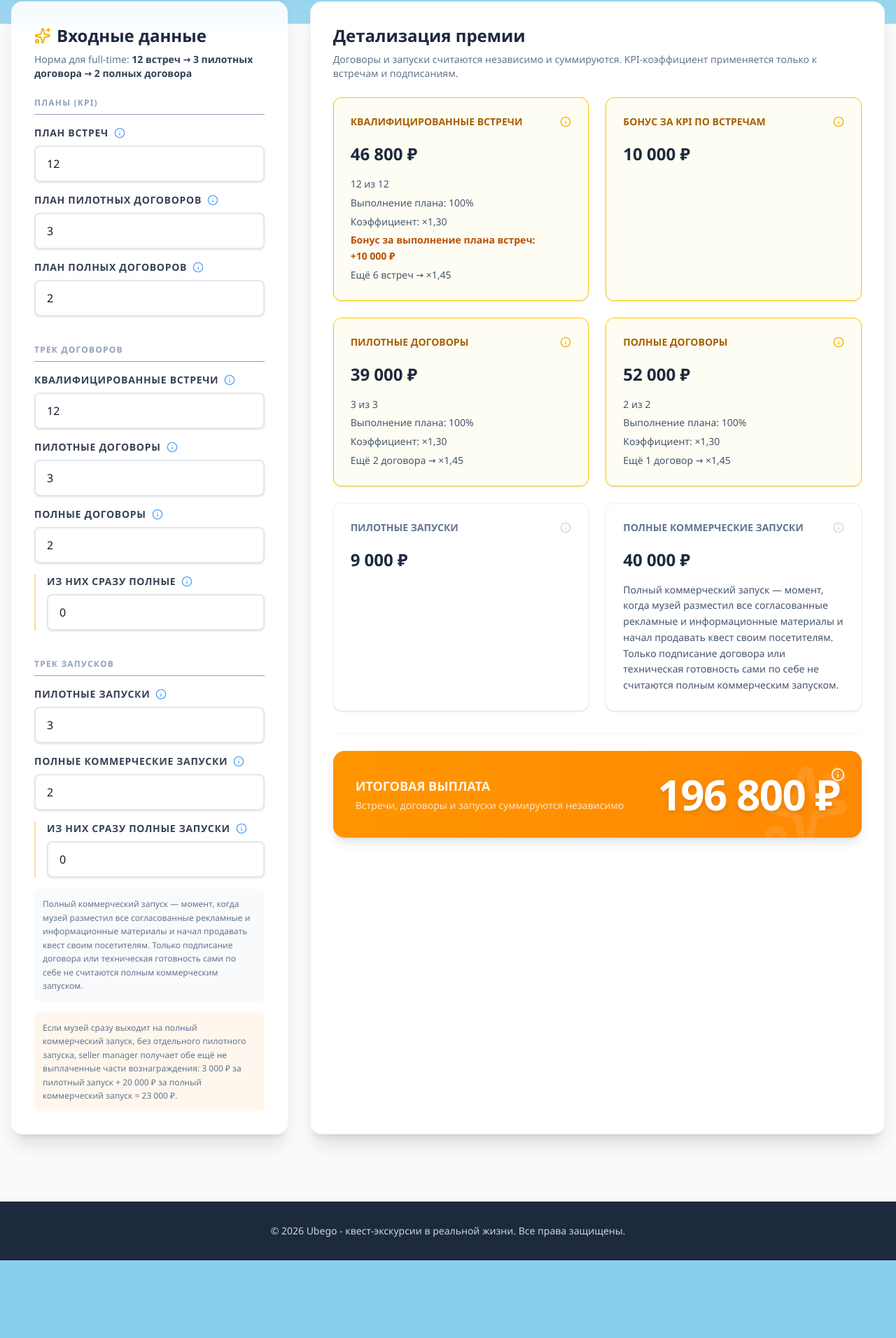
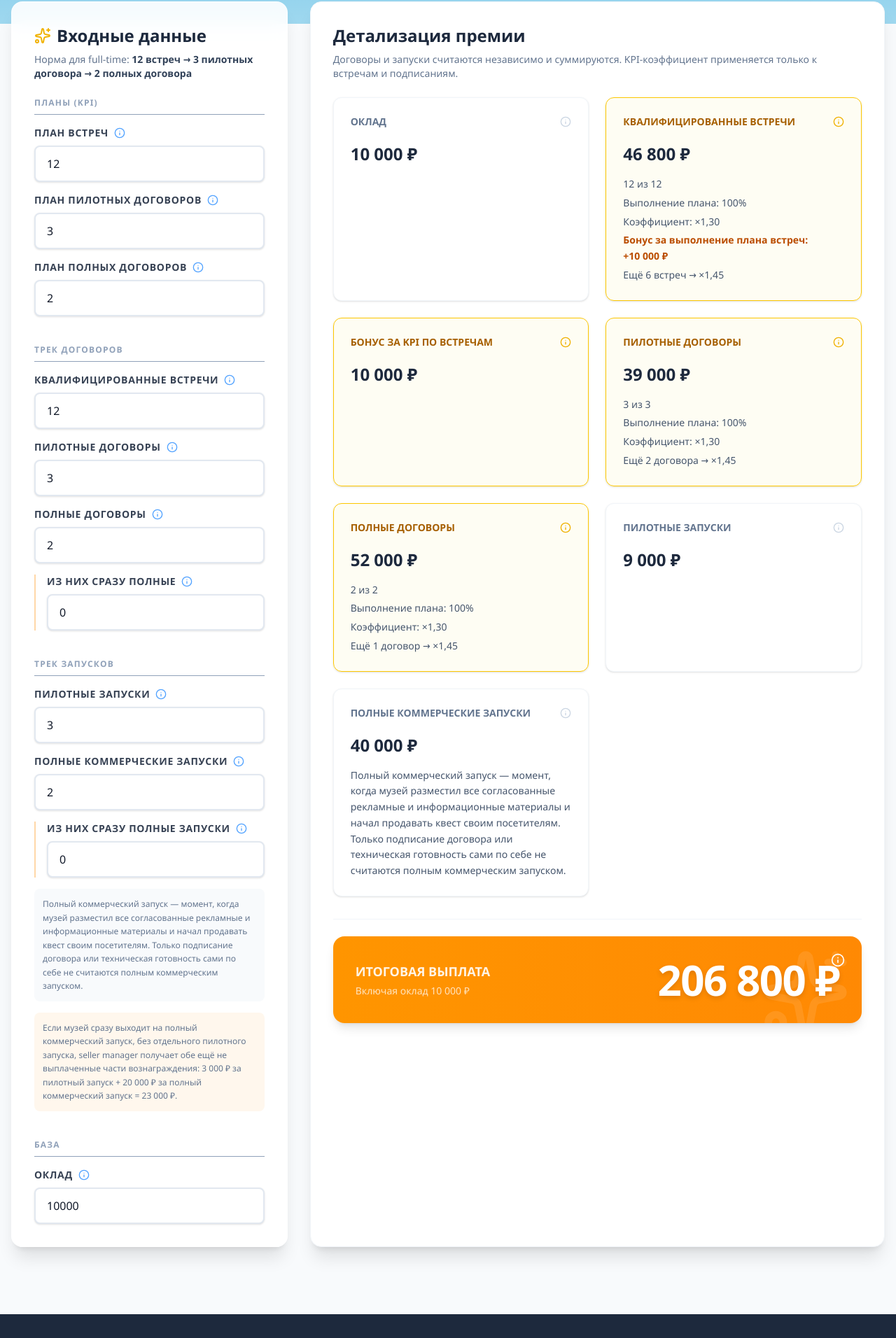
Before and after one commit to ubego/seller-partner-rewards, a Next.js app: page / in a window 1280 px wide. Shown: the part 446-2358 px from the top of the page at 70% size. Before the commit the page ends 2247 px from the top, so only its background shows below. Built offline with nearby package versions, Linux system fonts and the light colour scheme.

Commit message:
feat: add base salary feature to reward calculation and update related documentation

```diff
--- a/src/components/Calculator.tsx
+++ b/src/components/Calculator.tsx
@@ -238,6 +238,17 @@ export default function Calculator() {
                 {DIRECT_FULL_LAUNCH_HINT}
               </p>
             </div>
+
+            <div className="space-y-4 pt-4">
+              <h3 className="text-xs font-bold text-slate-400 uppercase tracking-widest border-b pb-2">База</h3>
+              <InputField
+                label="Оклад"
+                name="baseSalary"
+                value={inputs.baseSalary}
+                onChange={handleChange}
+                hint="Фиксированная базовая часть зарплаты. Не зависит от KPI и суммируется с премией."
+              />
+            </div>
           </div>
         </div>
 
@@ -250,6 +261,12 @@ export default function Calculator() {
             </p>
 
             <div className="grid grid-cols-1 md:grid-cols-2 gap-6">
+              <ResultCard
+                title="Оклад"
+                value={results.baseSalary}
+                formula={`Фиксированная базовая часть: ${formatNumber(results.baseSalary)} ₽`}
+              />
+
               <ResultCard
                 title="Квалифицированные встречи"
                 value={results.meetings.payment}
@@ -331,7 +348,7 @@ export default function Calculator() {
                 <div className="relative z-10 p-8 text-white flex flex-col md:flex-row justify-between items-center">
                   <div>
                     <h3 className="text-lg font-bold uppercase opacity-90 mb-1">Итоговая выплата</h3>
-                    <p className="text-sm opacity-75">Встречи, договоры и запуски суммируются независимо</p>
+                    <p className="text-sm opacity-75">Включая оклад {formatMoney(results.baseSalary)}</p>
                   </div>
                   <div className="text-5xl md:text-6xl font-extrabold tracking-tight mt-4 md:mt-0 drop-shadow-md">
                     {formatMoney(results.total)}
@@ -342,6 +359,7 @@ export default function Calculator() {
                   <Tooltip
                     content={
                       <div className="space-y-1 text-sm">
+                        <div>Оклад: {formatMoney(results.baseSalary)}</div>
                         <div>Встречи: {formatMoney(results.meetings.payment)}</div>
                         <div>Бонус за план встреч: {formatMoney(results.meetingsKpiBonus)}</div>
                         <div>Пилотные договоры: {formatMoney(results.pilotContracts.payment)}</div>
--- a/src/lib/calculator.ts
+++ b/src/lib/calculator.ts
@@ -6,12 +6,14 @@ export const PILOT_LAUNCH_RATE = 3000;
 export const FULL_CONTRACT_RATE = 20000;
 export const FULL_LAUNCH_RATE = 20000;
 export const MEETINGS_KPI_BONUS = 10000;
+export const DEFAULT_BASE_SALARY = 10000;
 
 export const DEFAULT_PLAN_MEETINGS = 12;
 export const DEFAULT_PLAN_PILOT_CONTRACTS = 3;
 export const DEFAULT_PLAN_FULL_CONTRACTS = 2;
 
 export const DEFAULT_INPUTS: CalculatorInputs = {
+  baseSalary: DEFAULT_BASE_SALARY,
   planMeetings: DEFAULT_PLAN_MEETINGS,
   planPilotContracts: DEFAULT_PLAN_PILOT_CONTRACTS,
   planFullContracts: DEFAULT_PLAN_FULL_CONTRACTS,
@@ -122,8 +124,10 @@ export function calculateReward(inputs: CalculatorInputs): CalculatorResults {
 
   const pilotLaunchesPayment = effectivePilotLaunches * PILOT_LAUNCH_RATE;
   const fullLaunchesPayment = effectiveFullLaunches * FULL_LAUNCH_RATE;
+  const baseSalary = clampNonNegative(inputs.baseSalary);
 
   const total =
+    baseSalary +
     meetingsKpi.payment +
     meetingsKpiBonus +
     pilotContracts.payment +
@@ -132,6 +136,7 @@ export function calculateReward(inputs: CalculatorInputs): CalculatorResults {
     fullLaunchesPayment;
 
   return {
+    baseSalary,
     meetings: meetingsKpi,
     meetingsKpiBonus,
     meetingsBonusUnlocked,
--- a/src/lib/types.ts
+++ b/src/lib/types.ts
@@ -1,4 +1,5 @@
 export interface CalculatorInputs {
+  baseSalary: number;
   planMeetings: number;
   planPilotContracts: number;
   planFullContracts: number;
@@ -33,6 +34,7 @@ export interface KpiBreakdown {
 }
 
 export interface CalculatorResults {
+  baseSalary: number;
   meetings: KpiBreakdown;
   meetingsKpiBonus: number;
   meetingsBonusUnlocked: boolean;
```
Also changed, not shown: 2 other files (tests, documents, lock files or other folders).
